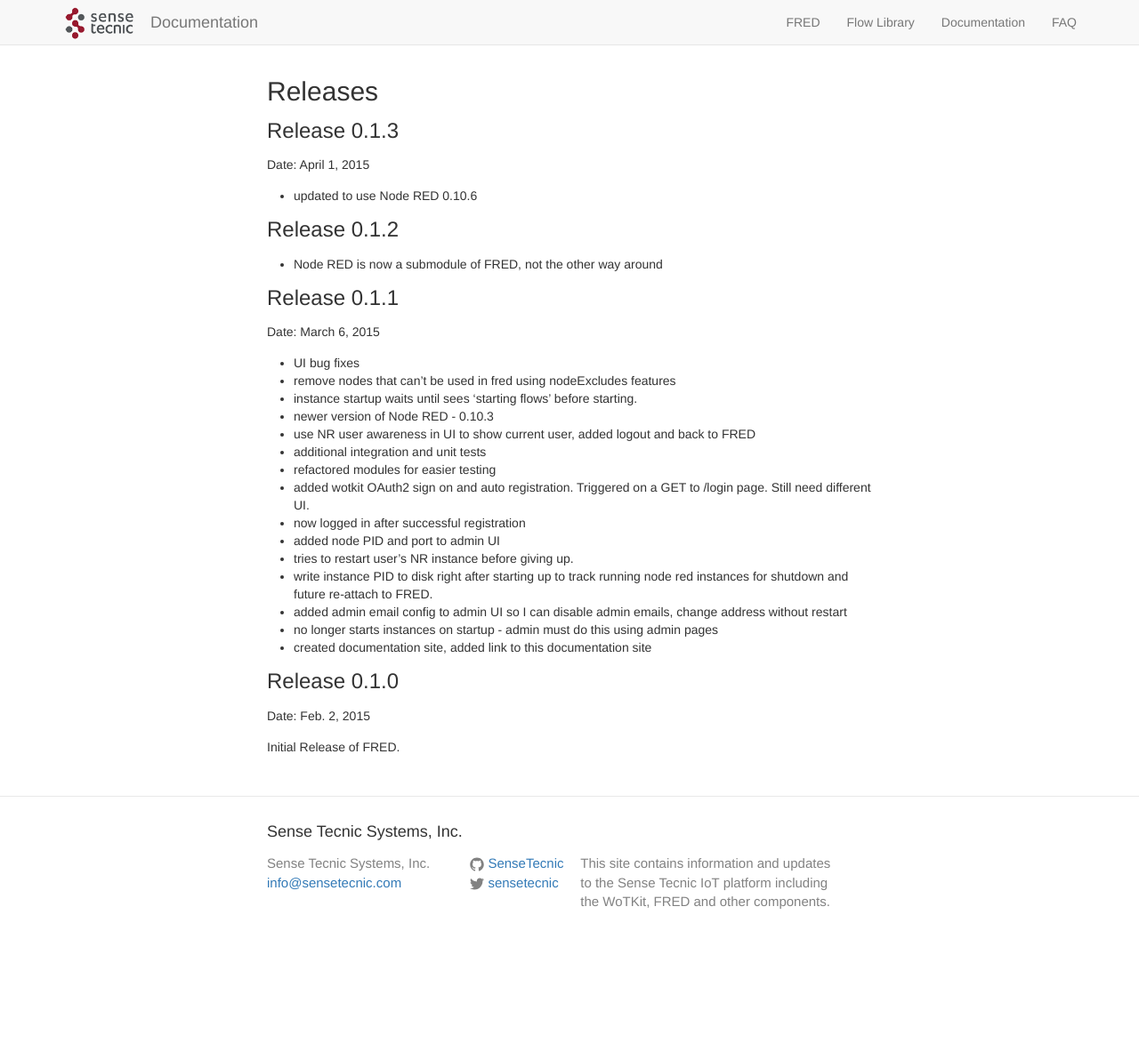
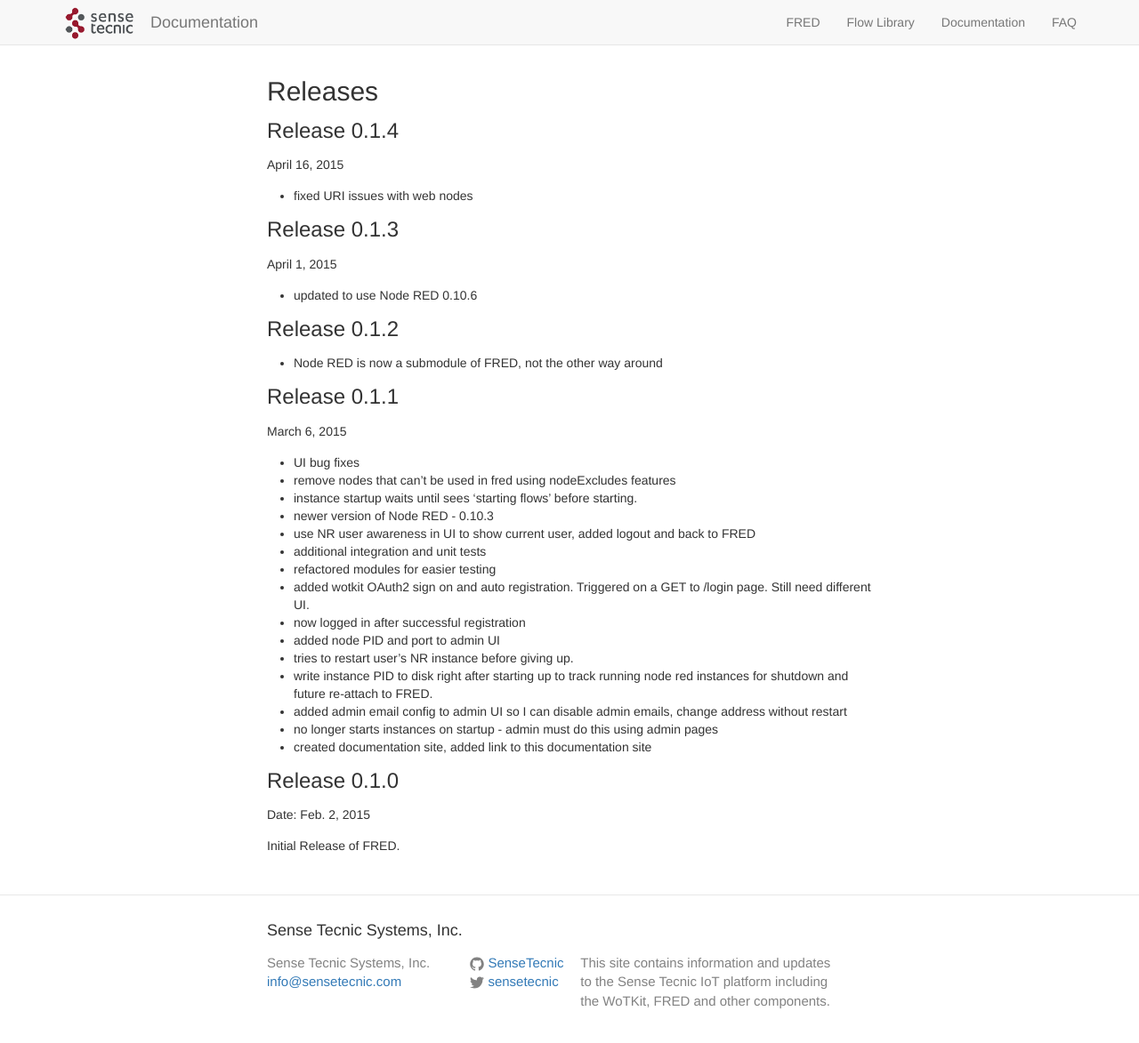
Before and after one commit to SenseTecnic/SenseTecnic.github.io, a Jekyll site: the page built from fred/releases.md, in a window 1280 px wide and 1196 px high. Shown: the top 1173 px of the window at 89% size. Built offline with Jekyll 4.4.1, drawn with Linux system fonts in a browser that asks for light colours.

Commit message:
fix update version, date. added note for upcoming 0.1.4

```diff
--- a/fred/releases.md
+++ b/fred/releases.md
@@ -4,9 +4,13 @@
 ---
 ## Releases
 
+###Release 0.1.4
+April 16, 2015
+
+- fixed URI issues with web nodes
+
 ###Release 0.1.3
-
-Date: April 1, 2015
+April 1, 2015
 
 - updated to use Node RED 0.10.6
 
@@ -14,8 +18,7 @@
 - Node RED is now a submodule of FRED, not the other way around
 
 ###Release 0.1.1
-
-Date: March 6, 2015
+March 6, 2015
 
 - UI bug fixes
 - remove nodes that can't be used in fred using nodeExcludes features
```
Also changed, not shown: _posts/2015-04-01-fred-update.md (+2 -2 lines).
